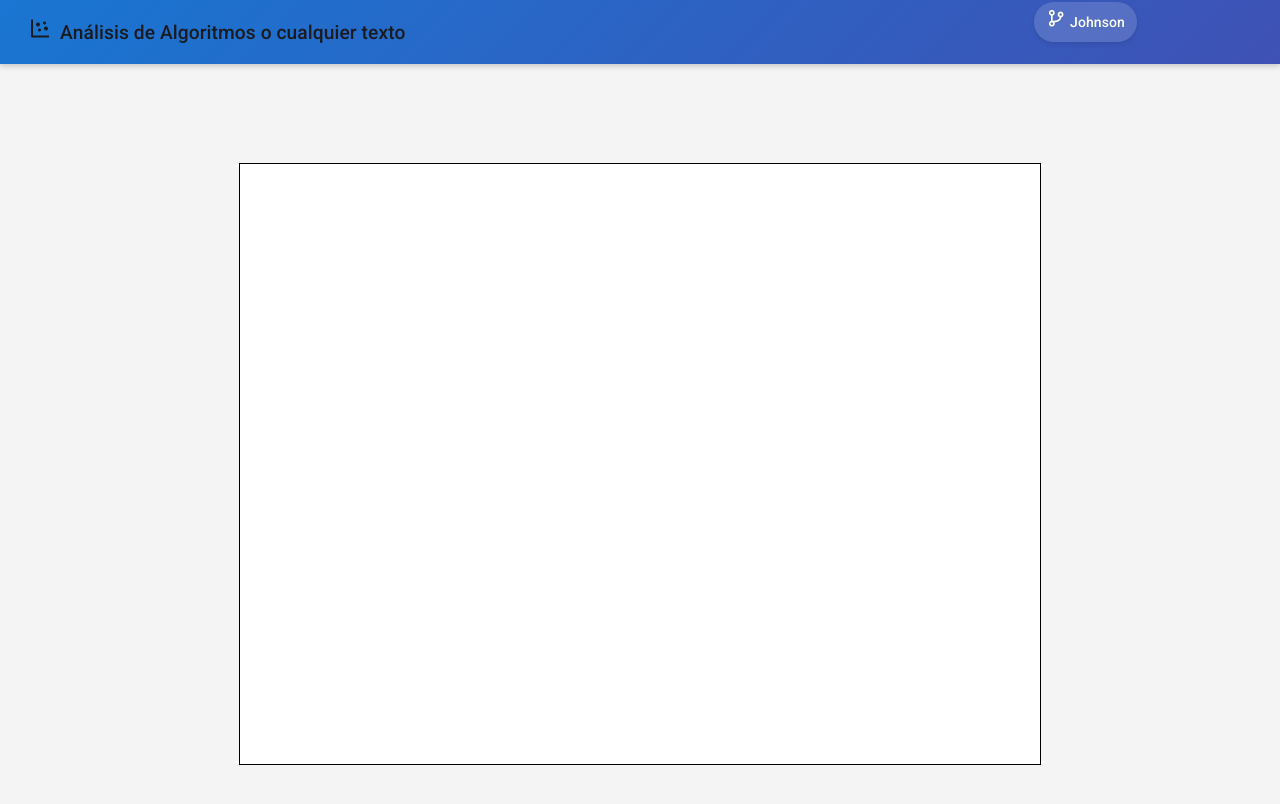
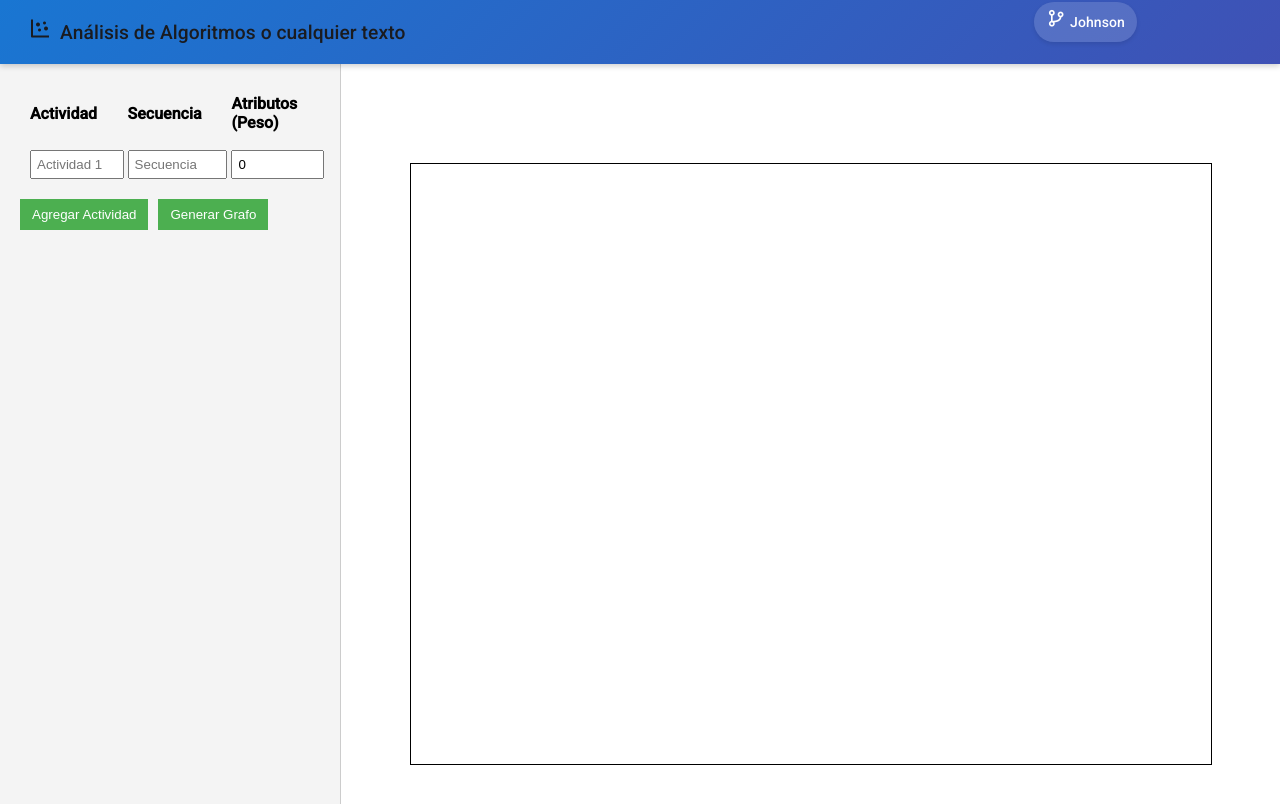
Before and after one commit to JesusRodrigoV/AXL-AnalisisAlgoritmos, an Angular app: page /johnson in a window 1280 px wide. Shown: the top 804 px of the page. Built offline with nearby package versions, Linux system fonts and the light colour scheme.

Commit message:
grafico ya echo johnson

```diff
--- a/src/app/pages/johnson/components/johnson-canvas/johnson-canvas.component.html
+++ b/src/app/pages/johnson/components/johnson-canvas/johnson-canvas.component.html
@@ -1,3 +1,32 @@
-<div class="canvas-container">
+<div class="container">
+  <div class="table-container">
+    <table>
+      <thead>
+        <tr>
+          <th>Actividad</th>
+          <th>Secuencia</th>
+          <th>Atributos (Peso)</th>
+        </tr>
+      </thead>
+      <tbody>
+        <tr *ngFor="let actividad of actividades; let i = index">
+          <td>
+            <input [(ngModel)]="actividad.nombre" placeholder="Actividad {{ i + 1 }}" />
+          </td>
+          <td>
+            <input [(ngModel)]="actividad.secuencia" placeholder="Secuencia" />
+          </td>
+          <td>
+            <input [(ngModel)]="actividad.peso" placeholder="Peso" type="number" />
+          </td>
+        </tr>
+      </tbody>
+    </table>
+    <button (click)="agregarActividad()">Agregar Actividad</button>
+    <button (click)="generarGrafo()">Generar Grafo</button>
+
+  </div>
+  <div class="canvas-container">
     <canvas #johnsonCanvas width="800" height="600"></canvas>
   </div>
+</div>
--- a/src/app/pages/johnson/components/johnson-canvas/johnson-canvas.component.scss
+++ b/src/app/pages/johnson/components/johnson-canvas/johnson-canvas.component.scss
@@ -1,9 +1,48 @@
+.container {
+  display: flex;
+  height: 100%;
+}
+
+.table-container {
+  width: 300px;
+  padding: 20px;
+  background-color: #f4f4f4;
+  border-right: 1px solid #ccc;
+
+  table {
+    width: 100%;
+    margin-bottom: 10px;
+
+    th, td {
+      padding: 8px;
+      text-align: left;
+    }
+
+    input {
+      width: 100%;
+      padding: 5px;
+    }
+  }
+
+  button {
+    margin-right: 10px;
+    padding: 8px 12px;
+    background-color: #4CAF50;
+    color: white;
+    border: none;
+    cursor: pointer;
+
+    &:hover {
+      background-color: #45a049;
+    }
+  }
+}
+
 .canvas-container {
+  flex: 1;
   display: flex;
   justify-content: center;
   align-items: center;
-    height: 100%;
-    background-color: #f4f4f4;
 
   canvas {
     border: 1px solid #000;
--- a/src/app/pages/johnson/components/johnson-canvas/johnson-canvas.component.ts
+++ b/src/app/pages/johnson/components/johnson-canvas/johnson-canvas.component.ts
@@ -1,17 +1,27 @@
 import { Component, OnInit, ViewChild, ElementRef, HostListener } from '@angular/core';
 import { Nodo } from 'src/app/pages/johnson/models/nodo.model.jonson';
-import { Conexion } from 'src/app/pages/johnson/models/conexion.model.jonson'; // Ruta correcta al modelo Conexion
-import { ChangeDetectionStrategy } from '@angular/core';
+import { Conexion } from 'src/app/pages/johnson/models/conexion.model.jonson';
+import { CommonModule } from '@angular/common'; // Importa CommonModule
+import { FormsModule } from '@angular/forms'; // Importa FormsModule
+
+interface Actividad {
+  nombre: string;
+  secuencia: string;
+  peso: number;
+}
+
 @Component({
   selector: 'app-johnson-canvas',
+  standalone: true, // Indica que es un componente independiente
+  imports: [CommonModule, FormsModule], // Importa CommonModule y FormsModule
   templateUrl: './johnson-canvas.component.html',
   styleUrls: ['./johnson-canvas.component.scss'],
-  changeDetection: ChangeDetectionStrategy.OnPush,
 })
 export class JohnsonCanvasComponent implements OnInit {
-  @ViewChild('johnsonCanvas', { static: true }) canvasRef: ElementRef<HTMLCanvasElement>;
-  private ctx: CanvasRenderingContext2D;
+  @ViewChild('johnsonCanvas', { static: true }) canvasRef!: ElementRef<HTMLCanvasElement>;
+  private ctx!: CanvasRenderingContext2D;
 
+  actividades: Actividad[] = [{ nombre: '', secuencia: '', peso: 0 }]; // Lista de actividades
   nodos: Nodo[] = []; // Lista de nodos
   conexiones: Conexion[] = []; // Lista de conexiones
   selectedNodo: Nodo | null = null; // Nodo seleccionado para crear conexiones
@@ -26,17 +36,154 @@ export class JohnsonCanvasComponent implements OnInit {
     }
   }
 
+  // Agrega una nueva actividad a la tabla
+  agregarActividad(): void {
+    this.actividades.push({ nombre: '', secuencia: '', peso: 0 });
+  }
+
+  // Genera el grafo a partir de la tabla
+  generarGrafo(): void {
+    this.nodos = [];
+    this.conexiones = [];
+
+    // Crear nodos únicos basados en la columna "Actividad"
+    const nodosUnicos: { [key: string]: Nodo } = {};
+
+    this.actividades.forEach((actividad) => {
+      if (!nodosUnicos[actividad.nombre]) {
+        const id = `nodo-${actividad.nombre}`;
+        const label = actividad.nombre;
+        const nuevoNodo = new Nodo(id, 0, 0, label); // Las coordenadas se ajustarán más tarde
+        nodosUnicos[actividad.nombre] = nuevoNodo;
+        this.nodos.push(nuevoNodo);
+      }
+
+      if (actividad.secuencia && !nodosUnicos[actividad.secuencia]) {
+        const id = `nodo-${actividad.secuencia}`;
+        const label = actividad.secuencia;
+        const nuevoNodo = new Nodo(id, 0, 0, label); // Las coordenadas se ajustarán más tarde
+        nodosUnicos[actividad.secuencia] = nuevoNodo;
+        this.nodos.push(nuevoNodo);
+      }
+    });
+
+    // Crear conexiones basadas en la columna "Secuencia"
+    this.actividades.forEach((actividad) => {
+      const origen = nodosUnicos[actividad.nombre];
+      const destino = nodosUnicos[actividad.secuencia];
+
+      if (origen && destino) {
+        const nuevaConexion = new Conexion(origen, destino, actividad.peso);
+        this.conexiones.push(nuevaConexion);
+      }
+    });
+
+    // Ajustar las coordenadas de los nodos
+    this.ajustarCoordenadas();
+
+    // Dibujar el grafo
+    this.dibujarGrafo();
+
+    // Calcular la ruta crítica
+    this.calcularRutaCritica();
+  }
+
+  // Ajusta las coordenadas de los nodos para que no se superpongan
+  ajustarCoordenadas(): void {
+    const espacioHorizontal = 150; // Espacio horizontal entre nodos
+    const espacioVertical = 100; // Espacio vertical entre niveles
+    const niveles: { [key: number]: Nodo[] } = {};
+
+    // Asignar niveles a los nodos
+    this.nodos.forEach((nodo) => {
+      const nivel = this.obtenerNivel(nodo);
+      if (!niveles[nivel]) {
+        niveles[nivel] = [];
+      }
+      niveles[nivel].push(nodo);
+    });
+
+    // Calcular las coordenadas de los nodos
+    Object.keys(niveles).forEach((nivelStr) => {
+      const nivel = parseInt(nivelStr, 10);
+      const nodosEnNivel = niveles[nivel];
+      const startY = (600 - (nodosEnNivel.length - 1) * espacioVertical) / 2; // Centrar verticalmente
+
+      nodosEnNivel.forEach((nodo, index) => {
+        nodo.x = 100 + nivel * espacioHorizontal; // Mover de izquierda a derecha
+        nodo.y = startY + index * espacioVertical;
+      });
+    });
+  }
+
+  // Obtener el nivel de un nodo (basado en la distancia desde el inicio)
+  obtenerNivel(nodo: Nodo): number {
+    let nivel = 0;
+    let actual: Nodo | null = nodo;
+
+    while (actual) {
+      const conexionesEntrantes = this.conexiones.filter((c) => c.destino.id === actual!.id);
+      if (conexionesEntrantes.length > 0) {
+        actual = conexionesEntrantes[0].origen;
+        nivel++;
+      } else {
+        actual = null;
+      }
+    }
+
+    return nivel;
+  }
+
+  // Calcula la ruta crítica
+  calcularRutaCritica(): void {
+    const tiemposTempranos: { [key: string]: number } = {};
+    this.nodos.forEach((nodo) => (tiemposTempranos[nodo.id] = 0));
+
+    this.conexiones.forEach((conexion) => {
+      const tiempoLlegada = tiemposTempranos[conexion.origen.id] + conexion.peso;
+      if (tiempoLlegada > tiemposTempranos[conexion.destino.id]) {
+        tiemposTempranos[conexion.destino.id] = tiempoLlegada;
+      }
+    });
+
+    const tiemposTardios: { [key: string]: number } = {};
+    const ultimoNodo = this.nodos[this.nodos.length - 1];
+    tiemposTardios[ultimoNodo.id] = tiemposTempranos[ultimoNodo.id];
+
+    for (let i = this.nodos.length - 2; i >= 0; i--) {
+      const nodo = this.nodos[i];
+      tiemposTardios[nodo.id] = Infinity;
+
+      this.conexiones.forEach((conexion) => {
+        if (conexion.origen.id === nodo.id) {
+          const tiempoSalida = tiemposTardios[conexion.destino.id] - conexion.peso;
+          if (tiempoSalida < tiemposTardios[nodo.id]) {
+            tiemposTardios[nodo.id] = tiempoSalida;
+          }
+        }
+      });
+    }
+
+    this.conexiones.forEach((conexion) => {
+      const holgura = tiemposTardios[conexion.destino.id] - (tiemposTempranos[conexion.origen.id] + conexion.peso);
+      conexion.holgura = holgura;
+
+      if (holgura === 0) {
+        conexion.rutaCritica = true; // Marcar como ruta crítica
+      }
+    });
+
+    this.dibujarGrafo();
+  }
 
   // Dibuja todos los nodos y conexiones
   dibujarGrafo(): void {
     this.limpiarCanvas();
 
-    // Dibujar conexiones
     this.conexiones.forEach((conexion) => {
       this.dibujarConexion(conexion);
     });
 
-    // Dibujar nodos
     this.nodos.forEach((nodo) => {
       this.dibujarNodo(nodo);
     });
@@ -44,34 +191,29 @@ export class JohnsonCanvasComponent implements OnInit {
 
   // Dibuja un nodo en el canvas
   dibujarNodo(nodo: Nodo): void {
-    const radio = 20; // Radio del nodo
-    const mitadY = nodo.y + radio / 2; // Línea divisoria en la mitad inferior
+    const radio = 20;
+    const mitadY = nodo.y + radio / 2;
 
-    // Dibujar el círculo completo
     this.ctx.beginPath();
     this.ctx.arc(nodo.x, nodo.y, radio, 0, Math.PI * 2);
     this.ctx.strokeStyle = 'black';
     this.ctx.stroke();
 
-    // Dibujar la línea horizontal que divide el círculo en dos mitades
     this.ctx.beginPath();
     this.ctx.moveTo(nodo.x - radio, nodo.y);
     this.ctx.lineTo(nodo.x + radio, nodo.y);
     this.ctx.stroke();
 
-    // Dibujar la línea vertical que divide la mitad inferior en dos partes
     this.ctx.beginPath();
     this.ctx.moveTo(nodo.x, nodo.y);
     this.ctx.lineTo(nodo.x, nodo.y + radio);
     this.ctx.stroke();
 
-    // Dibujar la etiqueta del nodo
     this.ctx.fillStyle = 'black';
     this.ctx.font = '12px Arial';
     this.ctx.textAlign = 'center';
     this.ctx.fillText(nodo.label, nodo.x, nodo.y - radio - 5);
 
-    // Dibujar los tiempos de inicio y fin en las divisiones inferiores
     this.ctx.fillStyle = 'blue';
     this.ctx.font = '10px Arial';
     this.ctx.fillText(`Inicio: ${nodo.tiempoInicio}`, nodo.x - radio / 2, nodo.y + radio / 2 + 10);
@@ -80,16 +222,36 @@ export class JohnsonCanvasComponent implements OnInit {
 
   // Dibuja una conexión entre dos nodos
   dibujarConexion(conexion: Conexion): void {
+    const origen = conexion.origen;
+    const destino = conexion.destino;
+
+    // Calcular puntos de control para la curva
+    const controlX1 = origen.x + (destino.x - origen.x) * 0.5;
+    const controlY1 = origen.y;
+    const controlX2 = origen.x + (destino.x - origen.x) * 0.5;
+    const controlY2 = destino.y;
+
+    // Dibujar la curva
     this.ctx.beginPath();
-    this.ctx.moveTo(conexion.origen.x, conexion.origen.y);
-    this.ctx.lineTo(conexion.destino.x, conexion.destino.y);
-    this.ctx.strokeStyle = 'red';
+    this.ctx.moveTo(origen.x, origen.y);
+    this.ctx.bezierCurveTo(controlX1, controlY1, controlX2, controlY2, destino.x, destino.y);
+
+    if (conexion.rutaCritica) {
+      this.ctx.strokeStyle = 'blue';
+      this.ctx.lineWidth = 3;
+    } else {
+      this.ctx.strokeStyle = 'red';
+      this.ctx.lineWidth = 1;
+    }
+
     this.ctx.stroke();
 
-    // Dibujar peso de la conexión
-    const midX = (conexion.origen.x + conexion.destino.x) / 2;
-    const midY = (conexion.origen.y + conexion.destino.y) / 2;
+    // Dibujar peso de la conexión (más grande)
+    const midX = (origen.x + destino.x) / 2;
+    const midY = (origen.y + destino.y) / 2;
     this.ctx.fillStyle = 'green';
+    this.ctx.font = '16px Arial'; // Tamaño de fuente más grande
+    this.ctx.textAlign = 'center';
     this.ctx.fillText(conexion.peso.toString(), midX, midY);
   }
 
@@ -97,48 +259,4 @@ export class JohnsonCanvasComponent implements OnInit {
   limpiarCanvas(): void {
     this.ctx.clearRect(0, 0, this.canvasRef.nativeElement.width, this.canvasRef.nativeElement.height);
   }
-
-  // Agrega un nodo en la posición (x, y)
-  agregarNodo(x: number, y: number): void {
-    const id = `nodo-${this.nodos.length + 1}`;
-    const label = `Nodo ${this.nodos.length + 1}`;
-    const nuevoNodo = new Nodo(id, x, y, label);
-    this.nodos.push(nuevoNodo);
-    this.dibujarGrafo();
-  }
-
-  // Agrega una conexión entre dos nodos
-  agregarConexion(origen: Nodo, destino: Nodo, peso: number): void {
-    const nuevaConexion = new Conexion(origen, destino, peso);
-    this.conexiones.push(nuevaConexion);
-    this.dibujarGrafo();
-  }
-
-  // Maneja el clic en el canvas
-  @HostListener('click', ['$event'])
-  onCanvasClick(event: MouseEvent): void {
-    const rect = this.canvasRef.nativeElement.getBoundingClientRect();
-    const x = event.clientX - rect.left;
-    const y = event.clientY - rect.top;
-
-    // Verificar si se hizo clic en un nodo existente
-    const nodoClicado = this.nodos.find((nodo) => {
-      const distancia = Math.sqrt((nodo.x - x) ** 2 + (nodo.y - y) ** 2);
-      return distancia <= 20; // Radio del nodo
-    });
-
-    if (nodoClicado) {
-      if (this.selectedNodo) {
-        // Si ya hay un nodo seleccionado, crear una conexión
-        this.agregarConexion(this.selectedNodo, nodoClicado, 1); // Peso por defecto: 1
-        this.selectedNodo = null;
-      } else {
-        // Seleccionar el nodo para crear una conexión
-        this.selectedNodo = nodoClicado;
-      }
-    } else {
-      // Si no se hizo clic en un nodo, agregar un nuevo nodo
-      this.agregarNodo(x, y);
-    }
-  }
 }
--- a/src/app/pages/johnson/models/conexion.model.jonson.ts
+++ b/src/app/pages/johnson/models/conexion.model.jonson.ts
@@ -4,6 +4,8 @@ export class Conexion {
   origen: Nodo;
   destino: Nodo;
   peso: number;
+  holgura?: number; // Agrega esta propiedad
+  rutaCritica?: boolean; // Agrega esta propiedad
 
   constructor(origen: Nodo, destino: Nodo, peso: number) {
     this.origen = origen;
```
Lines whose indentation alone changed are shown as unchanged.
